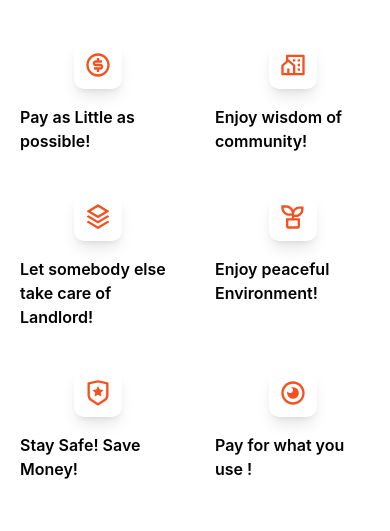
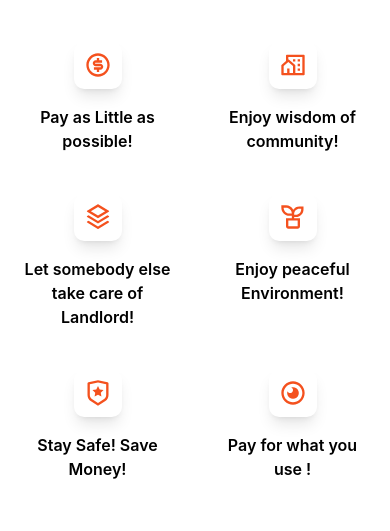
Before and after one commit to Issiedoesit/minimum-living-cost, a React (Create React App) app: page / in a window 390 px wide. Shown: the part 2168-2699 px from the top of the page. Built offline with nearby package versions, Linux system fonts and the light colour scheme.

Commit message:
center care text and remove full
remove full height from image in fourth flex section

```diff
--- a/src/components/Home/Care/CareCards.jsx
+++ b/src/components/Home/Care/CareCards.jsx
@@ -7,7 +7,7 @@ const CareCards = (props) => {
             <img src={props.image} alt={props.alt} className="w-7 h-7 sm:w-9 sm:h-9"/>
         </div>
         <div>
-            <h2 className='inter inter-600'>{props.title}</h2>
+            <h2 className='inter inter-600 text-center md:text-left'>{props.title}</h2>
         </div>
     </div>
   )
--- a/src/components/Home/Flex/FlexImages.jsx
+++ b/src/components/Home/Flex/FlexImages.jsx
@@ -22,7 +22,7 @@ const FlexImages = () => {
             </div>
         </div>
         <div className='flex py-4 lg:py-2 text-center justify-center lg:grid grid-cols-2 gap-x-4 lg:gap-x-0 lg:gap-y-0 gap-y-1 lg:place-items-center'>
-            <div className='w-fiftyPercent sm:w-auto row-start-4 row-end-6 col-start-1 col-end-1 h-fit flex justify-end items-end lg:translate-x-4'>
+            <div className='w-fiftyPercent sm:w-auto row-start-4 row-end-6 col-start-1 col-end-1 h-fit flex justify-end items-end xl:translate-x-4'>
                 <div className='w-fit relative'>
                     <img src={BathStuff} alt="bathstuff" className='max-h-60'/>
                     <h1 className='absolute top-10 w-full left-fiftyPercent -translate-x-fiftyPercent z-20'>Monthly House Cleaning</h1>
@@ -30,7 +30,7 @@ const FlexImages = () => {
             </div>
             <div className='w-fiftyPercent lg:w-auto flex row-start-4 col-start-2 col-end-2 row-end-7 items-end h-fit'>
                 <div className='w-fit relative'>
-                    <img src={Group} alt="group" className='h-full'/>
+                    <img src={Group} alt="group" className=''/>
                     <h1 className='absolute top-10 w-full left-fiftyPercent -translate-x-fiftyPercent z-20'>Choose Your Own Roommate</h1>
                 </div>
             </div>
```
